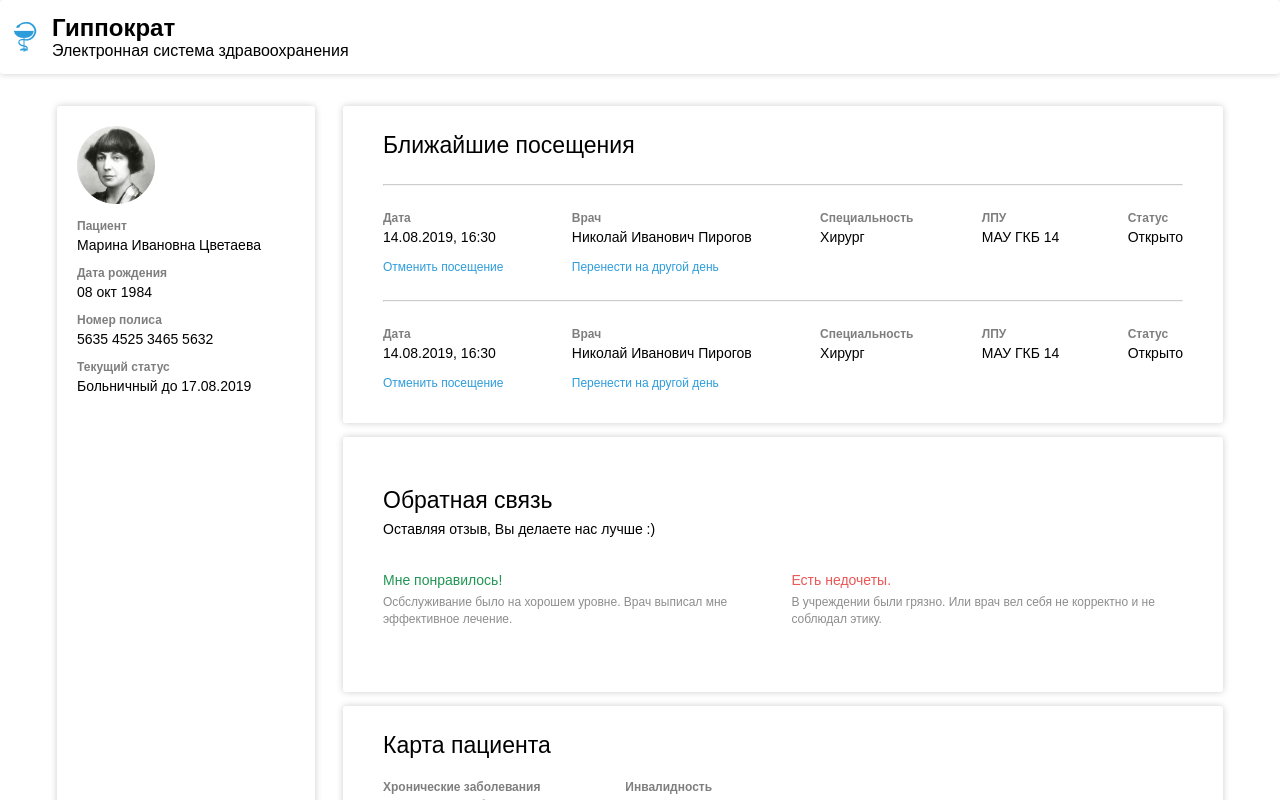
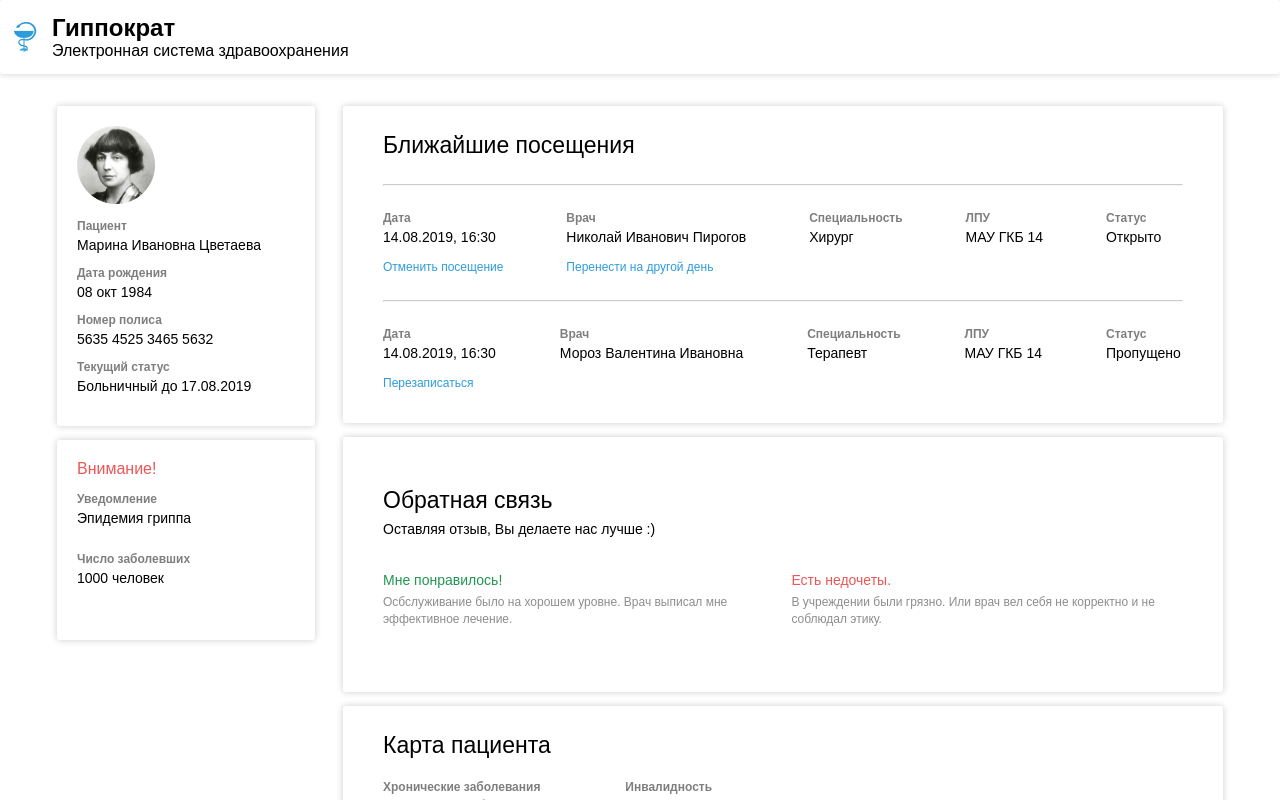
Before and after one commit to genalll/medicine, a React (Create React App) app: page / in a window 1280 px wide. Shown: the top 800 px of the page. Built offline with nearby package versions, Linux system fonts and the light colour scheme.

Commit message:
last commit for today. Styles and html

```diff
--- a/src/pages/Pacient.jsx
+++ b/src/pages/Pacient.jsx
@@ -27,6 +27,7 @@ class Pacient extends React.Component {
                 </header>
                 <div className="main">
                     <div className="wrap main-wrap">
+                        <div className="left-side">
                             <div className="pacient-data">
                                 <div className="pacient-logo">
                                     <img src="images/cvetaeva.png" alt="Марина Цветаева" />
@@ -50,6 +51,21 @@ class Pacient extends React.Component {
                                     </div>
                                 </div>
                             </div>
+                            <div className="notification">
+                                <div className="alert">Внимание!</div>
+                                <div className="notification-info">
+                                    <div className="info-block">
+                                        <h6>Уведомление</h6>
+                                        <p>Эпидемия гриппа</p>
+                                    </div>
+                                    <div className="info-block">
+                                        <h6>Число заболевших</h6>
+                                        <p>1000 человек</p>
+                                    </div>
+                                </div>
+                            </div>
+                        </div>
+
                         <div className="center">
                             <div className="visits">
                                 <h2>Ближайшие посещения</h2>
@@ -83,16 +99,15 @@ class Pacient extends React.Component {
                                     <div className="info-block">
                                         <h6>Дата</h6>
                                         <p>14.08.2019, 16:30</p>
-                                        <a className="info-link" href="/">Отменить посещение</a>
+                                        <a className="info-link" href="/">Перезаписаться</a>
                                     </div>
                                     <div className="info-block">
                                         <h6>Врач</h6>
-                                        <p>Николай Иванович Пирогов</p>
-                                        <a className="info-link" href="/">Перенести на другой день</a>
+                                        <p>Мороз Валентина Ивановна</p>
                                     </div>
                                     <div className="info-block">
                                         <h6>Специальность</h6>
-                                        <p>Хирург</p>
+                                        <p>Терапевт</p>
                                     </div>
                                     <div className="info-block">
                                         <h6>ЛПУ</h6>
@@ -100,7 +115,7 @@ class Pacient extends React.Component {
                                     </div>
                                     <div className="info-block">
                                         <h6>Статус</h6>
-                                        <p>Открыто</p>
+                                        <p>Пропущено</p>
                                     </div>
                                 </div>
                             </div>
--- a/src/pages/css/main.css
+++ b/src/pages/css/main.css
@@ -10,6 +10,7 @@ body {
 .pacient-data {
     width: 218px;
     min-width: 218px;
+    max-height: 300px;
     padding: 20px;
     box-shadow: 0px 0px 7px rgba(0, 0, 0, 0.2);
     margin-right: 28px;
@@ -143,3 +144,31 @@ a {
     font-size: 14px;
     line-height: 20px;
 }
+
+.alert {
+    color: #EB5757;
+}
+
+.notification {
+    width: 218px;
+    min-width: 218px;
+    min-height: 160px;
+    padding: 20px;
+    box-shadow: 0px 0px 7px rgba(0, 0, 0, 0.2);
+    margin-right: 28px;
+    margin-bottom: 14px;
+    border-radius: 3px;
+}
+
+.notification-info {
+    margin-top: 13px;
+    margin-bottom: 6px;
+}
+
+.notification-info>.info-block {
+    margin-bottom: 13px;
+}
+
+.info-block {
+    min-width: 77px;
+}
```
Lines whose indentation alone changed are shown as unchanged.
